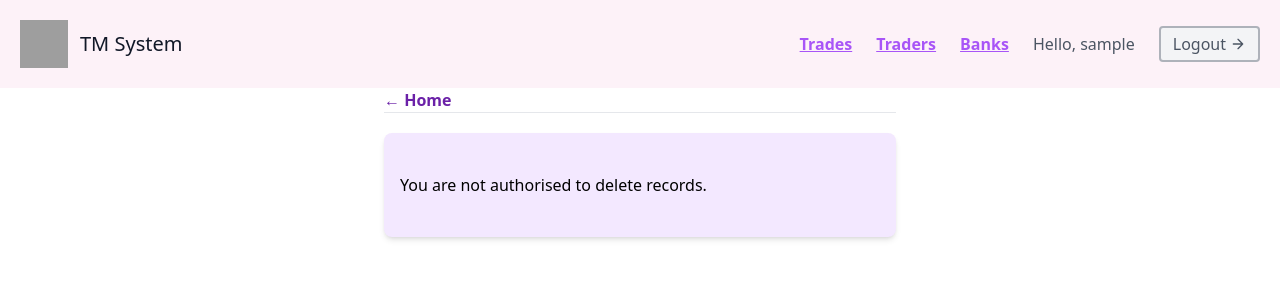
After one commit to angelirozalvarez/SEA-Module, a Django app: page /unauthorised-action/ in a window 1280 px wide. The commit adds this page. Shown: the top 300 px of the page. Run offline with Django 5.2, Linux system fonts and the light colour scheme; the visitor is signed in with stand-in values (Sample User, id 1); some libraries are stand-ins or nearby versions; grey boxes are pictures that could not be loaded.

Commit message:
Fixeed the delete functionality bug. Added allowed_users decorator to restrict delete to admin only

```diff
--- a/TMSystem/urls.py
+++ b/TMSystem/urls.py
@@ -1,6 +1,6 @@
 from django.contrib import admin
 from django.urls import path, include
-from trades.views import HomepageView, landingPage, signupOptionPage, adminSignup, loginPage, logoutUser, regularUserSignup
+from trades.views import HomepageView, landingPage, signupOptionPage, adminSignup, loginPage, logoutUser, regularUserSignup, UnauthorisedMessageView
 
 
 urlpatterns = [
@@ -8,10 +8,11 @@ urlpatterns = [
 
     path('home-page/', HomepageView.as_view(), name='home-page'),
     path('', landingPage, name='landing-page'),
-    path('signup-as/', signupOptionPage, name='signup-option'),
+    path('unauthorised-action/', UnauthorisedMessageView.as_view(), name='unauthorised-action'),
 
     path('trades/', include('trades.urls'), name='trades'),
 
+    path('signup-as/', signupOptionPage, name='signup-option'),
     path('admin-signup/', adminSignup, name='admin-signup'),
     path('user-signup/', regularUserSignup, name='regular-user-signup'),
     path('login/', loginPage, name='login'),
--- /dev/null
+++ b/templates/unauthorised_message.html
@@ -0,0 +1,16 @@
+{% extends 'base.html' %}
+
+{% block content %}
+
+    <div class="max-w-lg mx-auto">
+        <a class="text-purple-800 font-bold" href="{% url 'home-page' %}">← Home</a>
+        <div class="border-t border-gray-200">
+        </div>
+            <div method="post" class="mt-5 bg-purple-100 p-4 rounded-lg shadow-md">
+                <br/>
+                <div>You are not authorised to delete records.</div>
+                <br/>
+            </div>
+    </div>
+
+{% endblock content %}
--- a/trades/templates/trades/trade_delete.html
+++ b/trades/templates/trades/trade_delete.html
@@ -18,7 +18,7 @@
                         Delete
                     </button>
                     <a href="{% url 'trades:trade-detail' trade.pk %}" class=" py-2 whitespace-nowrap text-right font-medium text-white hover:bg-green-800 bg-green-500 px-1 py-1 rounded-md mr-2">
-                        ← Check details
+                        No, keep it.
                     </a>
                 </div>
             </form>
--- a/trades/urls.py
+++ b/trades/urls.py
@@ -1,5 +1,5 @@
 from django.urls import path
-from .views import TradeListView, TradeDetailView, TradeCreateView, TradeUpdateView, TradeDeleteView
+from .views import TradeListView, TradeDetailView, TradeCreateView, TradeUpdateView, deleteTrade
 
 app_name = 'trades'
 
@@ -7,6 +7,6 @@ urlpatterns = [
     path('trade-list/', TradeListView.as_view(), name='trade-list'),
     path('trade-detail/<int:pk>/', TradeDetailView.as_view(), name='trade-detail'),
     path('trade-update/<int:pk>/', TradeUpdateView.as_view(), name='trade-update'),
-    path('trade-delete/<int:pk>/', TradeDeleteView.as_view(), name='trade-delete'),
+    path('trade-delete/<int:pk>/', deleteTrade, name='trade-delete'),
     path('trade-create/', TradeCreateView.as_view(), name='trade-create'),
 ]
--- a/trades/views.py
+++ b/trades/views.py
@@ -3,11 +3,13 @@ from django.views.generic import TemplateView, ListView, DetailView, CreateView,
 from django.contrib import messages
 from django.contrib.auth import authenticate, login, logout
 from django.contrib.auth import get_user_model
+from django.contrib.auth.decorators import login_required
 from django.contrib.auth.models import Group
 from django.contrib.auth.mixins import LoginRequiredMixin, UserPassesTestMixin
 from .models import Trade
 from .forms import TradeModelForm, CustomUserCreationForm
 from .decorators import unauthenticated_user, allowed_users
+
 
 User = get_user_model()
 
@@ -65,6 +67,7 @@ def loginPage(request):
     return render(request, 'registration/login.html', context)
 
 
+@login_required(login_url='login')
 def logoutUser(request):
     logout(request)
     return redirect('landing-page')
@@ -72,6 +75,10 @@ def logoutUser(request):
 
 class HomepageView(LoginRequiredMixin, TemplateView):
     template_name = 'home_page.html'
+
+
+class UnauthorisedMessageView(LoginRequiredMixin, TemplateView):
+    template_name = 'unauthorised_message.html'
 
 @unauthenticated_user
 def landingPage(request):
@@ -111,9 +118,21 @@ class TradeUpdateView(LoginRequiredMixin, UpdateView):
         return reverse('trades:trade-list')
 
 
-class TradeDeleteView(LoginRequiredMixin, DeleteView):
-    template_name = 'trades/trade_delete.html'
-    queryset = Trade.objects.all()
+# class TradeDeleteView(LoginRequiredMixin, DeleteView):
+#     template_name = 'trades/trade_delete.html'
+#     queryset = Trade.objects.all()
+#
+#     def get_success_url(self):
+#         return reverse('trades:trade-list')
 
-    def get_success_url(self):
-        return reverse('trades:trade-list')
+@login_required(login_url='login')
+@allowed_users(allowed_roles=['Admin'])
+def deleteTrade(request, pk):
+    trade = Trade.objects.get(id=pk)
+    context = {
+        'trade': trade
+    }
+    if request.method == 'POST':
+        trade.delete()
+        return redirect('trades:trade-list')
+    return render(request, "trades/trade_delete.html", context)
```
Also changed, not shown: trades/decorators.py (+9 -1 lines).
